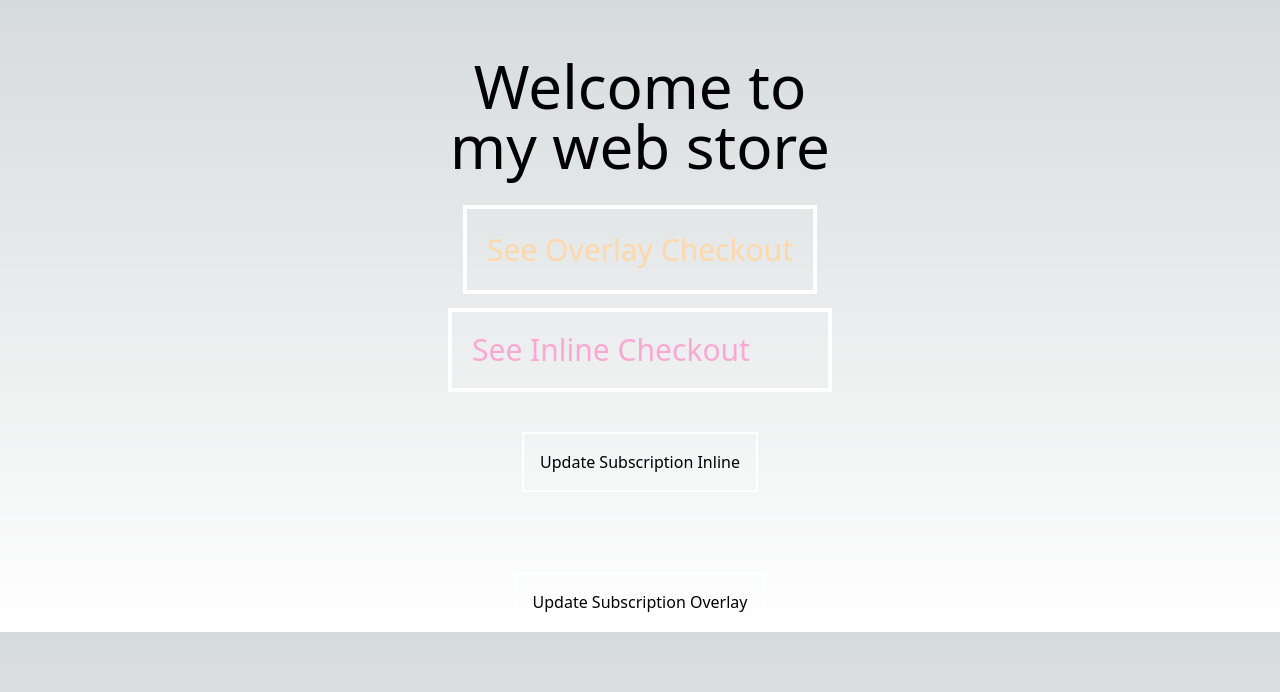
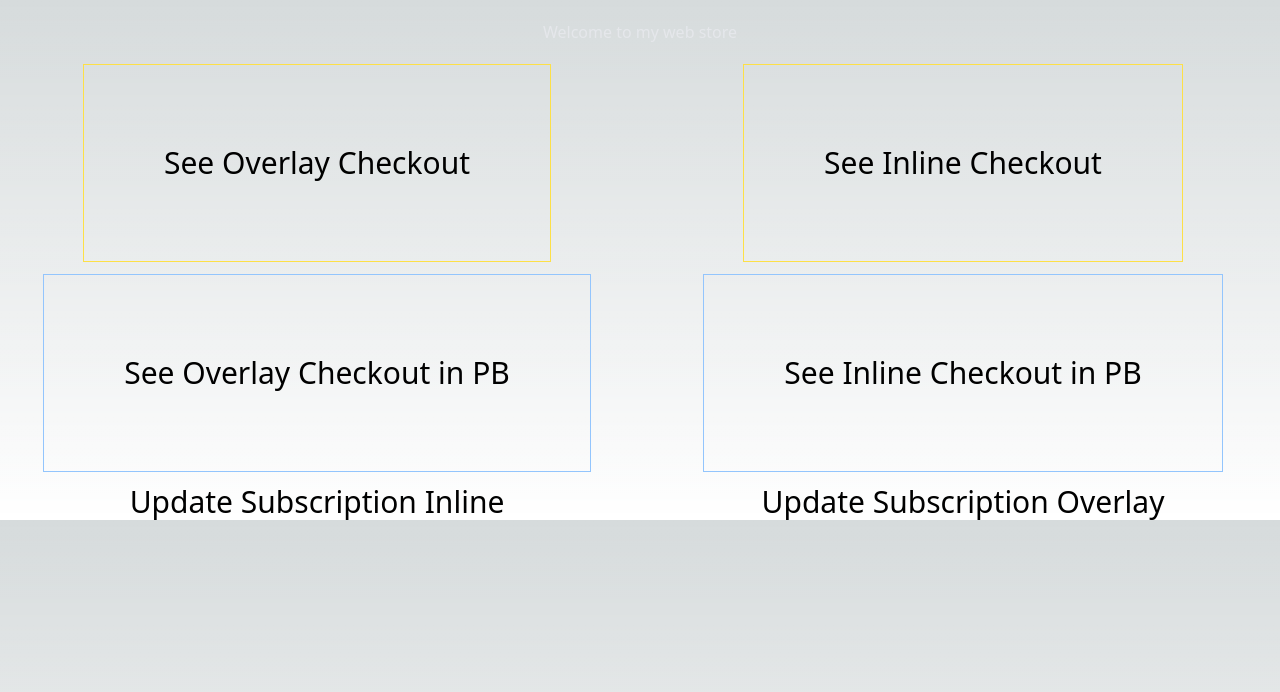
Before and after one commit to franklin-briones/paddle-sample, a Next.js app: page / in a window 1280 px wide. Shown: the top 692 px of the page. Built offline with nearby package versions, Linux system fonts and the light colour scheme.

Commit message:
update styling to make it clearer

```diff
--- a/pages/index.js
+++ b/pages/index.js
@@ -8,7 +8,7 @@ const inter = Inter({ subsets: ['latin'] })
 export default function Home() {
 
 
-  const openCheckout  = () => {
+  const openCheckout = () => {
     Paddle.Checkout.open({ product: 49368 });
   }
 
@@ -19,7 +19,7 @@ export default function Home() {
       // frameTarget: 'checkout-container', // The className of your checkout <div>
       // frameInitialHeight: 416,
       // frameStyle: 'background-color: transparent; border: none;'    // Please ensure the minimum width is kept at or above 312px.
-  })
+    })
   }
 
   const updateInlineSubscription = () => {
@@ -30,7 +30,7 @@ export default function Home() {
       frameInitialHeight: 416,
       frameStyle: 'width:100%; min-width:312px; background-color: transparent; border: none;'    // Please ensure the minimum width is kept at or above 312px.
 
-  })
+    })
   }
 
   return (
@@ -41,20 +41,21 @@ export default function Home() {
         <meta name="viewport" content="width=device-width, initial-scale=1" />
         <link rel="icon" href="/favicon.ico" />
       </Head>
-      <main className="max-w-sm mx-auto flex-col space-y-10 text-center ">
+      <main className="">
         <PaddleLoader />
 
-        <h1 className='text-6xl flex py-14'>Welcome to my web store</h1>
-
-        <Link href="/overlay" className="p-5 text-3xl text-center text-orange-200 border-4 border-white">See Overlay Checkout</Link>
-
-        <Link href="/inline" className='p-5 text-3xl flex text-center text-pink-300 border-4 border-white'>See Inline Checkout</Link>
-
-        <button onClick={updateInlineSubscription} className='p-4 border-2 border-white'>Update Subscription Inline</button>
-
+        <h1 className="flex justify-center p-5 text-gray-200">Welcome to my web store</h1>
+        <div className="grid grid-cols-2 gap-3 place-items-center p-30">
+          <Link href="/overlay" className="flex justify-center text-3xl border border-yellow-300 p-20">See Overlay Checkout</Link>
+          <Link href="/inline" className="flex justify-center text-3xl border border-yellow-300 p-20">See Inline Checkout</Link>
+          <Link href="/overlaypb" className="flex justify-center text-3xl border border-blue-300 p-20">See Overlay Checkout in PB</Link>
+          <Link href="/inlinepb" className="flex justify-center text-3xl border border-blue-300 p-20">See Inline Checkout in PB</Link>
+          <div onClick={updateInlineSubscription} className="flex justify-center text-3xl">Update Subscription Inline</div>
+          <div onClick={updateOverlaySubscription} className="flex justify-center text-3xl">Update Subscription Overlay</div>
+        </div>
         <div className="checkout-container"></div>
 
-        <button onClick={updateOverlaySubscription} className='p-4 border-2 border-white'>Update Subscription Overlay</button>
+
       </main>
     </>
   )
```
